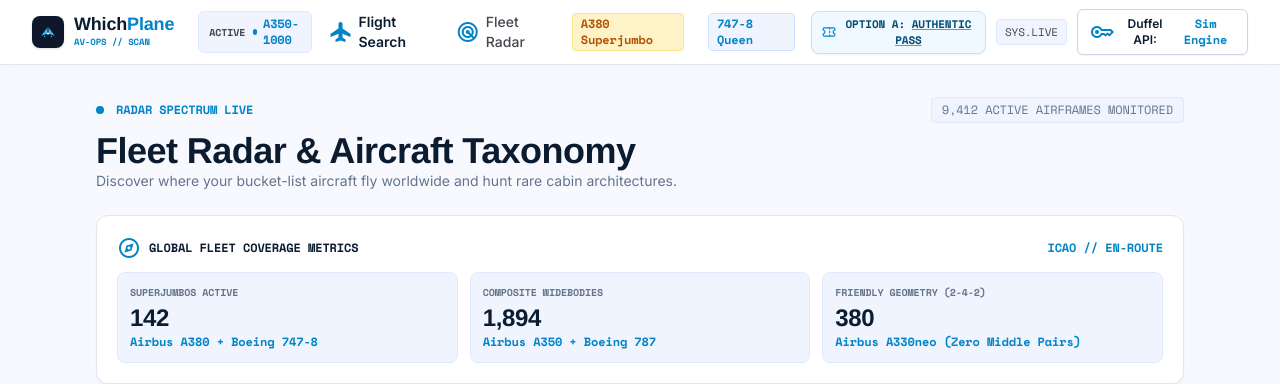
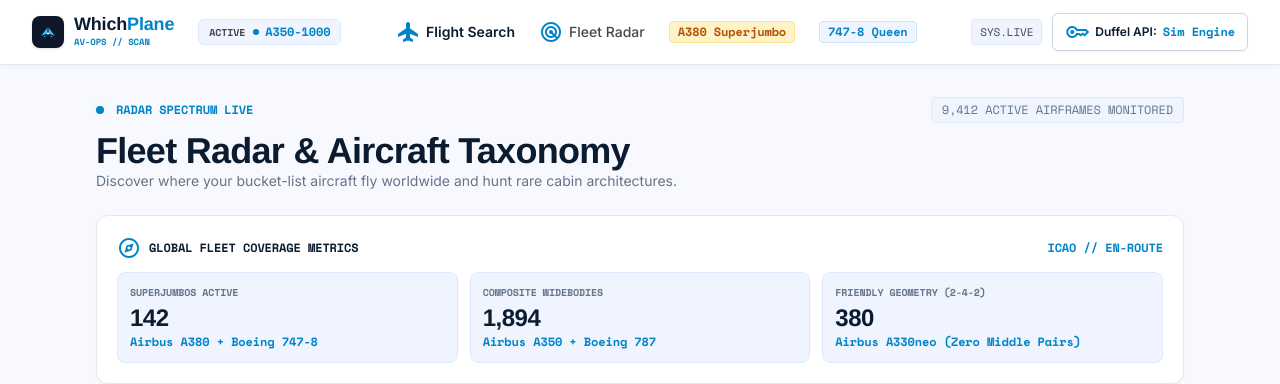
Before and after one commit to geevarghesesisaac/whichplane.app, a Next.js app: page /aircraft in a window 1280 px wide. Shown: the top 384 px of the page. Built offline with nearby package versions, Linux system fonts and the light colour scheme.

Commit message:
feat: permanently adopt Option A Authentic Boarding Pass typography (Helvetica Neue + OCR-B + Inter)

```diff
--- a/app/globals.css
+++ b/app/globals.css
@@ -1,19 +1,13 @@
 @import "tailwindcss";
 
 :root {
-  /* Font Family Definitions */
+  /* Authentic Boarding Pass Typography System (Option A) */
+  /* Display & Headlines: Helvetica Neue Bold */
+  /* Telemetry, Codes & Specs: OCR-B */
+  /* Body & Form Inputs: Inter */
   --font-helvetica: 'Helvetica Neue', Helvetica, -apple-system, BlinkMacSystemFont, 'Segoe UI', Arial, sans-serif;
   --font-ocr: 'OCR-B', 'OCR B Std', 'OCRB', var(--font-space-mono), 'Courier New', monospace;
   --font-inter-base: var(--font-inter), 'Inter', -apple-system, BlinkMacSystemFont, sans-serif;
-
-  /* Default / Option A: Authentic Boarding Pass */
-  /* Display & Headlines: Helvetica Neue */
-  /* Telemetry, Specs & Codes: OCR-B */
-  /* Body & Inputs: Inter */
-  --current-display: var(--font-helvetica);
-  --current-headline: var(--font-helvetica);
-  --current-telemetry: var(--font-ocr);
-  --current-body: var(--font-inter-base);
 
   /* AeroPrecision Color Palette */
   --surface: #f8f9ff;
@@ -51,47 +45,32 @@
   --on-error-container: #93000a;
 }
 
-/* Mode Switchers */
-html[data-font-mode="authentic"] {
-  --current-display: var(--font-helvetica);
-  --current-headline: var(--font-helvetica);
-  --current-telemetry: var(--font-ocr);
-  --current-body: var(--font-inter-base);
-}
-
-html[data-font-mode="terminal"] {
-  --current-display: var(--font-ocr);
-  --current-headline: var(--font-ocr);
-  --current-telemetry: var(--font-helvetica);
-  --current-body: var(--font-inter-base);
-}
-
 body {
   background-color: var(--surface);
   color: var(--on-surface);
-  font-family: var(--current-body);
+  font-family: var(--font-inter-base);
   min-height: 100vh;
   margin: 0;
   padding: 0;
 }
 
-/* Typography Utility Classes */
+/* Typography Utility Classes — Authentic Boarding Pass */
 .font-display {
-  font-family: var(--current-display);
-  letter-spacing: -0.015em;
+  font-family: var(--font-helvetica);
+  letter-spacing: -0.02em;
 }
 
 .font-headline {
-  font-family: var(--current-headline);
+  font-family: var(--font-helvetica);
   letter-spacing: -0.01em;
 }
 
 .font-body {
-  font-family: var(--current-body);
+  font-family: var(--font-inter-base);
 }
 
 .font-mono-telemetry {
-  font-family: var(--current-telemetry);
+  font-family: var(--font-ocr);
   font-variant-numeric: tabular-nums;
   letter-spacing: -0.01em;
 }
--- a/app/layout.tsx
+++ b/app/layout.tsx
@@ -50,7 +50,6 @@
     <html
       lang="en"
       className={`${inter.variable} ${spaceMono.variable} h-full antialiased light`}
-      data-font-mode="authentic"
     >
       <head>
         <link
--- a/components/BoardingPassFontToggle.tsx
+++ /dev/null
@@ -1,73 +0,0 @@
-'use client';
-
-import React, { useState, useEffect } from 'react';
-import { Ticket, Terminal } from 'lucide-react';
-
-export default function BoardingPassFontToggle() {
-  const [fontMode, setFontMode] = useState<'authentic' | 'terminal'>('authentic');
-  const [mounted, setMounted] = useState(false);
-
-  useEffect(() => {
-    setMounted(true);
-    try {
-      const saved = localStorage.getItem('whichplane_font_mode') as 'authentic' | 'terminal' | null;
-      if (saved === 'terminal' || saved === 'authentic') {
-        setFontMode(saved);
-        document.documentElement.setAttribute('data-font-mode', saved);
-      } else {
-        document.documentElement.setAttribute('data-font-mode', 'authentic');
-      }
-    } catch {
-      // ignore
-    }
-  }, []);
-
-  const handleToggle = () => {
-    const nextMode = fontMode === 'authentic' ? 'terminal' : 'authentic';
-    setFontMode(nextMode);
-    document.documentElement.setAttribute('data-font-mode', nextMode);
-    try {
-      localStorage.setItem('whichplane_font_mode', nextMode);
-    } catch {
-      // ignore
-    }
-  };
-
-  if (!mounted) {
-    return (
-      <div className="h-7 w-36 rounded-lg bg-slate-100 animate-pulse hidden sm:block" />
-    );
-  }
-
-  return (
-    <button
-      onClick={handleToggle}
-      className={`group px-2.5 py-1 rounded-lg text-[11px] font-bold border transition-all flex items-center gap-1.5 shadow-xs ${
-        fontMode === 'authentic'
-          ? 'bg-sky-50 text-sky-900 border-sky-200 hover:bg-sky-100 hover:border-sky-300'
-          : 'bg-amber-50 text-amber-950 border-amber-300 hover:bg-amber-100'
-      }`}
-      title={
-        fontMode === 'authentic'
-          ? 'Currently in Option A: Authentic Boarding Pass (Helvetica Headlines + OCR-B Telemetry). Click to switch to Option B.'
-          : 'Currently in Option B: Terminal Machine (OCR-B Headlines + Helvetica Telemetry). Click to switch to Option A.'
-      }
-    >
-      {fontMode === 'authentic' ? (
-        <>
-          <Ticket className="w-3.5 h-3.5 text-sky-600 shrink-0" />
-          <span className="font-mono-telemetry font-bold tracking-tight">
-            OPTION A: <span className="underline decoration-sky-400">AUTHENTIC PASS</span>
-          </span>
-        </>
-      ) : (
-        <>
-          <Terminal className="w-3.5 h-3.5 text-amber-600 shrink-0" />
-          <span className="font-mono-telemetry font-bold tracking-tight">
-            OPTION B: <span className="underline decoration-amber-500">TERMINAL MACHINE</span>
-          </span>
-        </>
-      )}
-    </button>
-  );
-}
--- a/components/Navbar.tsx
+++ b/components/Navbar.tsx
@@ -3,7 +3,6 @@
 import React, { useState, useEffect } from 'react';
 import Link from 'next/link';
 import ApiKeyModal from '@/components/ApiKeyModal';
-import BoardingPassFontToggle from '@/components/BoardingPassFontToggle';
 
 interface NavbarProps {
   onTokenChange?: (token: string) => void;
@@ -105,10 +104,9 @@
             </Link>
           </nav>
 
-          {/* Right Action: Duffel API & Font Mode Toggle */}
-          <div className="flex items-center gap-2 sm:gap-2.5">
-            <BoardingPassFontToggle />
-            <span className="hidden lg:inline-flex font-mono-telemetry text-[11px] text-[#45464d] px-2 py-1 bg-[#eff4ff] border border-[#dce9ff] rounded">
+          {/* Right Action: Duffel API & Live System Tag */}
+          <div className="flex items-center gap-2.5">
+            <span className="hidden sm:inline-flex font-mono-telemetry text-[11px] text-[#45464d] px-2 py-1 bg-[#eff4ff] border border-[#dce9ff] rounded">
               SYS.LIVE
             </span>
             <button
```
Also changed, not shown: 1 other file (tests, documents, lock files or other folders).
